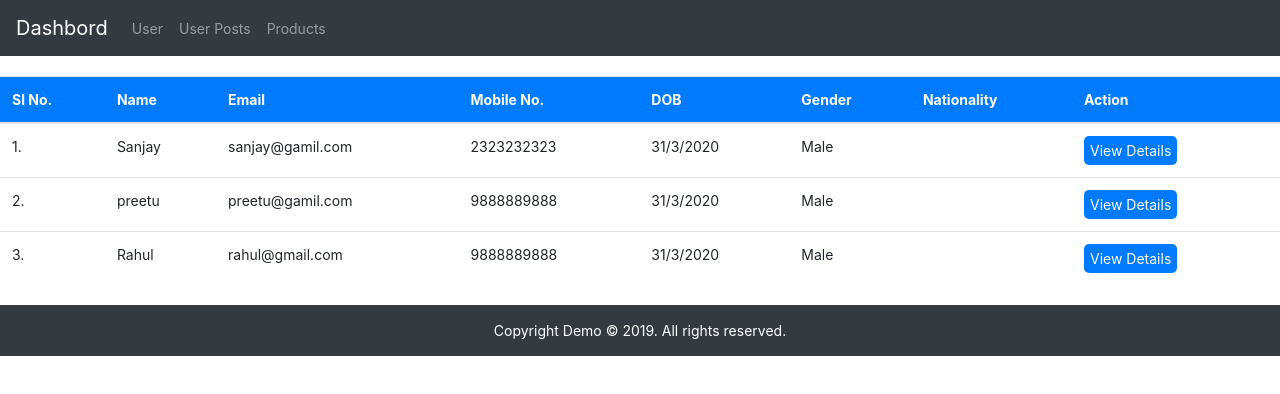
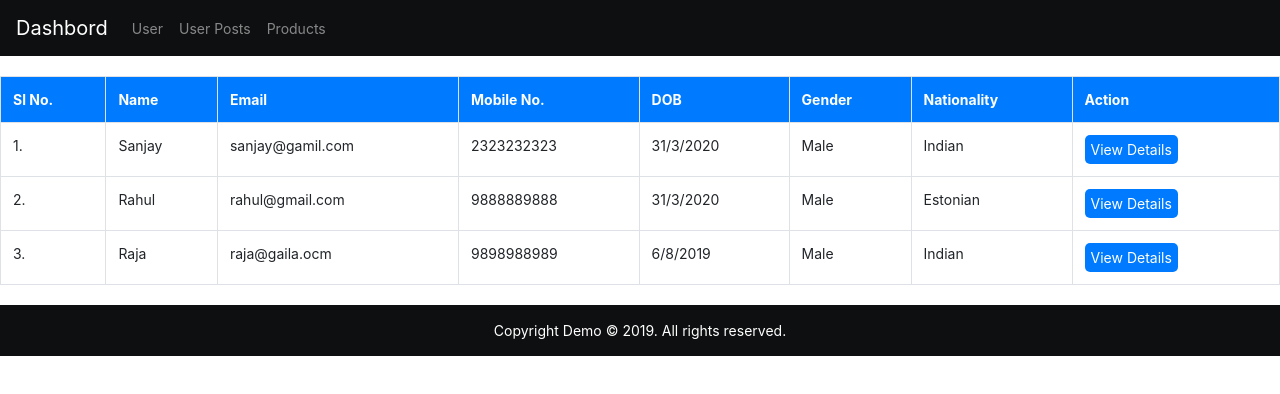
Before and after one commit to sanjaydwivedi616/reactapp, a React (Create React App) app: page / in a window 1280 px wide. Shown: the top 394 px of the page. Built offline with nearby package versions, Linux system fonts and the light colour scheme; data requests are answered from the project's data file.

Commit message:
Add user in component

```diff
--- a/db.json
+++ b/db.json
@@ -9,22 +9,6 @@
       "gender": "Male",
       "address": {
         "nationality": "Indian",
-        "state": "Karnataka",
-        "city": "Bangalore",
-        "street": "Kulas Light",
-        "zipcode": "92998"
-      },
-      "edited": false
-    },
-    {
-      "id": 0.36433326850363645,
-      "name": "preetu",
-      "email": "preetu@gamil.com",
-      "mobile": "9888889888",
-      "DOB": "31/3/2020",
-      "gender": "Male",
-      "address": {
-        "nationality": "Iceland",
         "state": "Karnataka",
         "city": "Bangalore",
         "street": "Kulas Light",
@@ -47,6 +31,22 @@
         "zipcode": "92998"
       },
       "edited": false
+    },
+    {
+      "id": 0.6893973882341413,
+      "name": "Raja",
+      "email": "raja@gaila.ocm",
+      "mobile": "9898988989",
+      "DOB": "6/8/2019",
+      "gender": "Male",
+      "address": {
+        "nationality": "Indian",
+        "state": "Karnataka",
+        "city": "Bangalore",
+        "street": "Kulas Light",
+        "zipcode": "92998"
+      },
+      "edited": false
     }
   ]
 }
--- a/public/index.html
+++ b/public/index.html
@@ -3,7 +3,7 @@
   <head>
     <meta charset="utf-8" />
     <link rel="icon" href="%PUBLIC_URL%/favicon.ico" />
-    <meta name="viewport" content="width=device-width, initial-scale=1">
+    <meta name="viewport" content="width=device-width, initial-scale=1" />
     <meta name="theme-color" content="#000000" />
     <meta
       name="description"
@@ -13,6 +13,10 @@
       href="https://stackpath.bootstrapcdn.com/font-awesome/4.7.0/css/font-awesome.min.css"
       rel="stylesheet"
     />
+
+    <script src="https://ajax.googleapis.com/ajax/libs/jquery/3.4.1/jquery.min.js"></script>
+    <script src="https://maxcdn.bootstrapcdn.com/bootstrap/3.4.1/js/bootstrap.min.js"></script>
+
     <link rel="apple-touch-icon" href="%PUBLIC_URL%/logo192.png" />
     <link rel="manifest" href="%PUBLIC_URL%/manifest.json" />
     <title>React App</title>
--- a/src/App.css
+++ b/src/App.css
@@ -24,11 +24,14 @@
   text-align: center;
 }
 .footer-copyright {
-  background: #343a40 !important;
+  background: #0e0f10 !important;
   padding: 5px 0;
   text-align: center;
   color: #fff;
   margin-top: 20px;
+}
+.nav-dark {
+  background-color: #0e0f10 !important;
 }
 .footer-copyright p {
   margin: 10px 0 10px 0 !important;
@@ -88,3 +91,27 @@ button[disabled] {
 ::selection {
   background-color: #e259dec7;
 }
+.table td,
+.table th {
+  border: 1px solid #dee2e6 !important;
+}
+.modal-backdrop {
+  background-color: #00000047 !important;
+}
+.fade:not(.show) {
+  opacity: inherit !important;
+}
+.modal-header {
+  background-color: #007bff;
+  padding: 15px 0px 7px 17px !important;
+}
+.modal-footer {
+  padding: 7px !important;
+}
+
+@media (min-width: 576px) {
+  .modal-dialog {
+    max-width: 55% !important;
+    margin: 3.75rem auto !important;
+  }
+}
--- a/src/component/Header.js
+++ b/src/component/Header.js
@@ -4,7 +4,7 @@ import { Link } from "react-router-dom";
 class Header extends Component {
   render() {
     return (
-      <nav className="navbar navbar-expand-lg navbar-dark bg-dark">
+      <nav className="navbar navbar-expand-lg navbar-dark nav-dark">
         <Link className="navbar-brand" to="/">Dashbord</Link>
         <div className="collapse navbar-collapse" id="navbarSupportedContent">
           <ul className="navbar-nav mr-auto">
--- a/src/component/Product.js
+++ b/src/component/Product.js
@@ -37,12 +37,21 @@ class Product extends Component {
           newUserGender: "",
           newUserNationality: "",
           UpdateId: "",
+          editing: false
         })
         this.getUserList();
       })
     } else {
       return false;
     }
+  }
+  componentDidUpdate(prevProps) {
+    if (prevProps.userData.users.length !== this.props.userData.users.length) {
+      this.props.fetchUsers();
+    } else {
+      return
+    }
+    //this.props.fetchUsers();
   }
 
   editUserToList = (id) => {
@@ -61,6 +70,7 @@ class Product extends Component {
       }
     })
   }
+
   cancleEditUser = () => {
     this.setState({
       newUserName: "",
@@ -72,6 +82,7 @@ class Product extends Component {
       editing: false,
     })
   }
+
   EditUserInTheList = (event) => {
     event.preventDefault();
     let id = this.state.UpdateId;
@@ -131,6 +142,12 @@ class Product extends Component {
 
   componentDidMount() {
     this.getUserList();
+  }
+
+  componentDidUpdate(prevProps) {
+    if (prevProps.userData.users.length !== this.props.userData.users.length) {
+      this.props.fetchUsers();
+    }
   }
 
   render() {
@@ -195,7 +212,7 @@ class Product extends Component {
             </table>
           </form>
           :
-          <AddUser />
+          <AddUser userlist={userData} />
         }
         <table className="table">
           <thead>
--- a/src/component/Users.js
+++ b/src/component/Users.js
@@ -2,12 +2,16 @@ import React, { useEffect, useState } from 'react'
 import { connect } from 'react-redux'
 import { fetchUsers } from '../redux'
 
+
 function UsersContainer({ userData, fetchUsers }) {
 
-  function viewUserDetails(id) {
-    alert(id)
+  const [popUpModel, openModel] = useState(true);
+  const [selectedId, setSelectedId] = useState(0);
+
+  let viewUserDetails = (id) => {
+    openModel(false);
+    setSelectedId(id)
   }
-
   useEffect(() => {
     fetchUsers();
   }, [])
@@ -41,9 +45,9 @@ function UsersContainer({ userData, fetchUsers }) {
                     <td>{user.mobile}</td>
                     <td>{user.DOB}</td>
                     <td>{user.gender}</td>
-                    <td>{user.nationality}</td>
+                    <td>{user.address.nationality}</td>
                     <td>
-                      <button onClick={() => viewUserDetails(user.id)}>View Details</button>
+                      <button data-toggle="modal" data-target="#myModal" onClick={() => viewUserDetails(user.id)}>View Details</button>
                     </td>
                   </tr>
                 )
@@ -54,6 +58,51 @@ function UsersContainer({ userData, fetchUsers }) {
               }
             </tbody>
           </table>
+
+          <div id="myModal" className="modal fade" role="dialog">
+            <div className="modal-dialog">
+              <div className="modal-content">
+                <div className="modal-header">
+                  <h6 style={{ color: "#FFF" }}>USER INFO</h6>
+                  <button type="button" className="close" data-dismiss="modal">&times;</button>
+                </div>
+                <div className="modal-body">
+                  {userData.users.filter(users => users.id == selectedId).map(filteredPerson => (
+                    <table className="table">
+                      <tr>
+                        <td>Name</td>
+                        <td>{filteredPerson.name}</td>
+                        <td>Email</td>
+                        <td>{filteredPerson.email}</td>
+                        <td>Gender</td>
+                        <td>{filteredPerson.gender}</td>
+                      </tr>
+                      <tr>
+                        <td>DOB</td>
+                        <td>{filteredPerson.DOB}</td>
+                        <td>Mobile</td>
+                        <td>{filteredPerson.mobile}</td>
+                        <td>Country</td>
+                        <td>{filteredPerson.address.nationality}</td>
+                      </tr>
+
+                      <tr>
+                        <td>State</td>
+                        <td>{filteredPerson.address.state}</td>
+                        <td>City</td>
+                        <td>{filteredPerson.address.city}</td>
+                        <td>Street/Zip</td>
+                        <td>{filteredPerson.address.street} {filteredPerson.address.zipcode}</td>
+                      </tr>
+                    </table>
+                  ))}
+                </div>
+                <div className="modal-footer">
+                  <button type="button" data-dismiss="modal">Close</button>
+                </div>
+              </div>
+            </div>
+          </div>
         </div>
       )
 }
```
